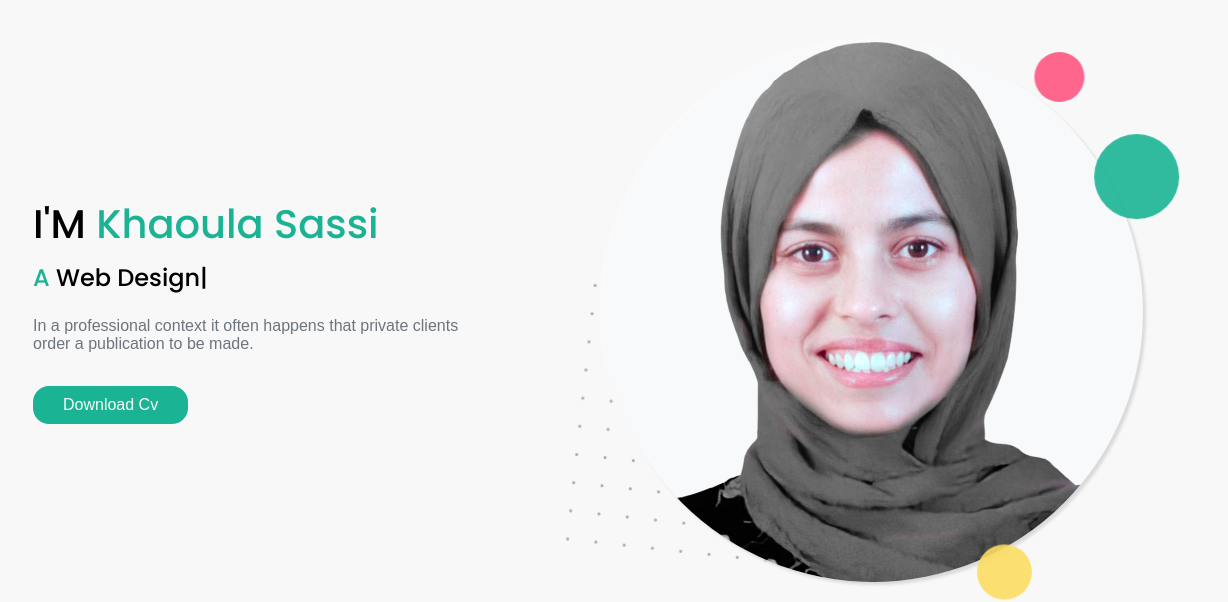
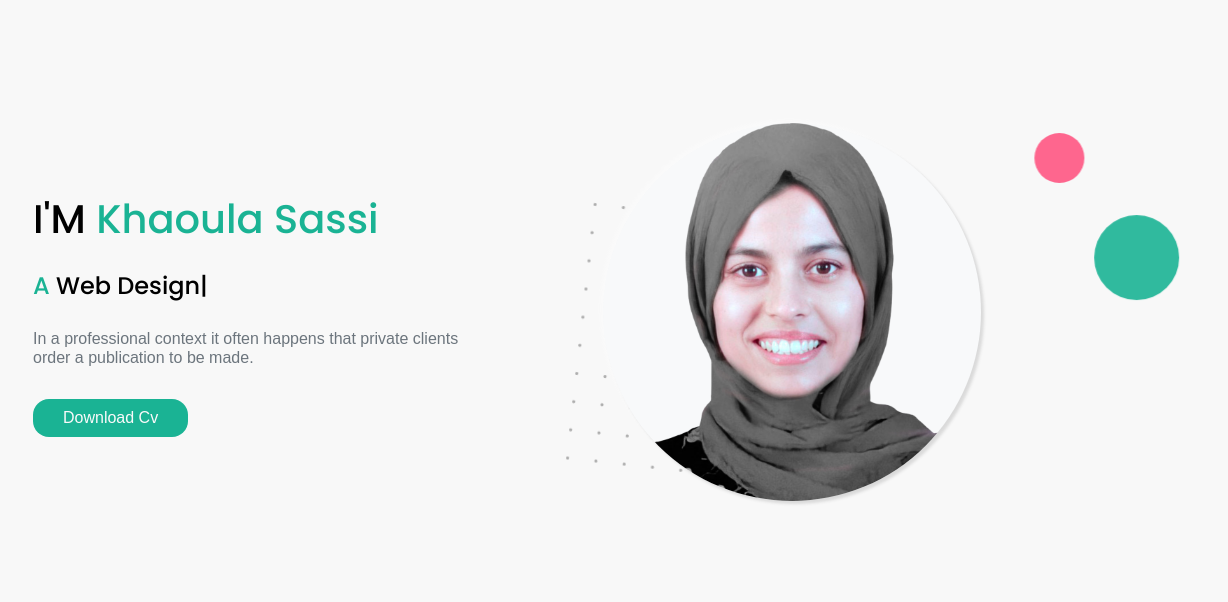
Before and after one commit to khaoula-sassi/portfolio, a plain HTML site: page index.html in a window 1280 px wide. Shown: the part 88-690 px from the top of the page, 52-1280 px from the left. Drawn offline with Linux system fonts and the light colour scheme; some packages are replaced by stand-ins of ours; a web font is replaced by a local one.

Commit message:
fix style

```diff
--- a/index.html
+++ b/index.html
@@ -5,16 +5,16 @@
         <meta name="viewport" content="width=device-width, initial-scale=1, shrink-to-fit=no" />
         <title>Khaoula Sassi</title>
         <link rel="shortcut icon" href="assets/img/favicon.ico" />
-        <link rel="stylesheet" href="assets/css/main.css" />
-        <link rel="stylesheet"href="assets/css/lineicons.css" />
-        <link rel="stylesheet" href="assets/css/fontawsome.css" />
-        <link rel="stylesheet" href="assets/css/bootstrap.css" />
-        <link rel="stylesheet" href="assets/css/magnific-popup.css" />
-        <link rel="stylesheet" href="assets/css/owl.carousel.min.css" />
-        <link rel="stylesheet" href="assets/css/color/colorfull-main.css" />
-        <link rel="stylesheet" href="assets/css/color/green-color.css" id="option-color" />
 		<link href="https://fonts.googleapis.com/css?family=Muli:300,400,600" rel="stylesheet">
 		<link href="https://fonts.googleapis.com/css?family=Poppins:400,500,600,700" rel="stylesheet">
+        <link rel="stylesheet" href="assets/css/fontawsome.css" />
+        <link rel="stylesheet"href="assets/css/lineicons.css" />
+        <link rel="stylesheet" href="assets/css/bootstrap.css" />
+        <link rel="stylesheet" href="assets/css/owl.carousel.min.css" />
+        <link rel="stylesheet" href="assets/css/magnific-popup.css" />
+        <link rel="stylesheet" href="assets/css/color/green-color.css" id="option-color" />
+        <link rel="stylesheet" href="assets/css/main.css" />
+        <link rel="stylesheet" href="assets/css/color/colorfull-main.css" />
     </head>
 
     <body data-spy="scroll" data-target="#scrollspy" data-offset="70" class="flat-demo">
@@ -388,7 +388,7 @@
                                 <h4 class="text-darktext-capitalize mb-0"><span class="base-color">A </span> <span class="element" data-elements="UI Designer.,Web Designer.,Web Developer."></span></h4>
                                 <p class="text-muted my-4">In a professional context it often happens that private clients order a publication to be made.</p>
                                 <div class="button-border mt-2">
-                                    <a href="assets/cv.pdf" class="pill-button" download>Download Cv</a>
+                                    <a href="./assets/cv.pdf" class="pill-button" download>Download Cv</a>
                                 </div>
                             </div>
                         </div>
@@ -402,7 +402,7 @@
                                 <div class="circle-3"></div>
                                 <div class="floating"></div>
                                 <div class="personal-image rounded-circle">
-                                    <img src="assets/img/khaoula-sassi.png" alt="/" class="rounded-circle img-fluid" style="background: #f8f9fa;" />
+                                    <img src="assets/img/khaoula-sassi.png" alt="/" class="rounded-circle img-fluid" style="background: #f8f9fa; max-width: 70%;" />
                                 </div>
                             </div>
                         </div>
```
